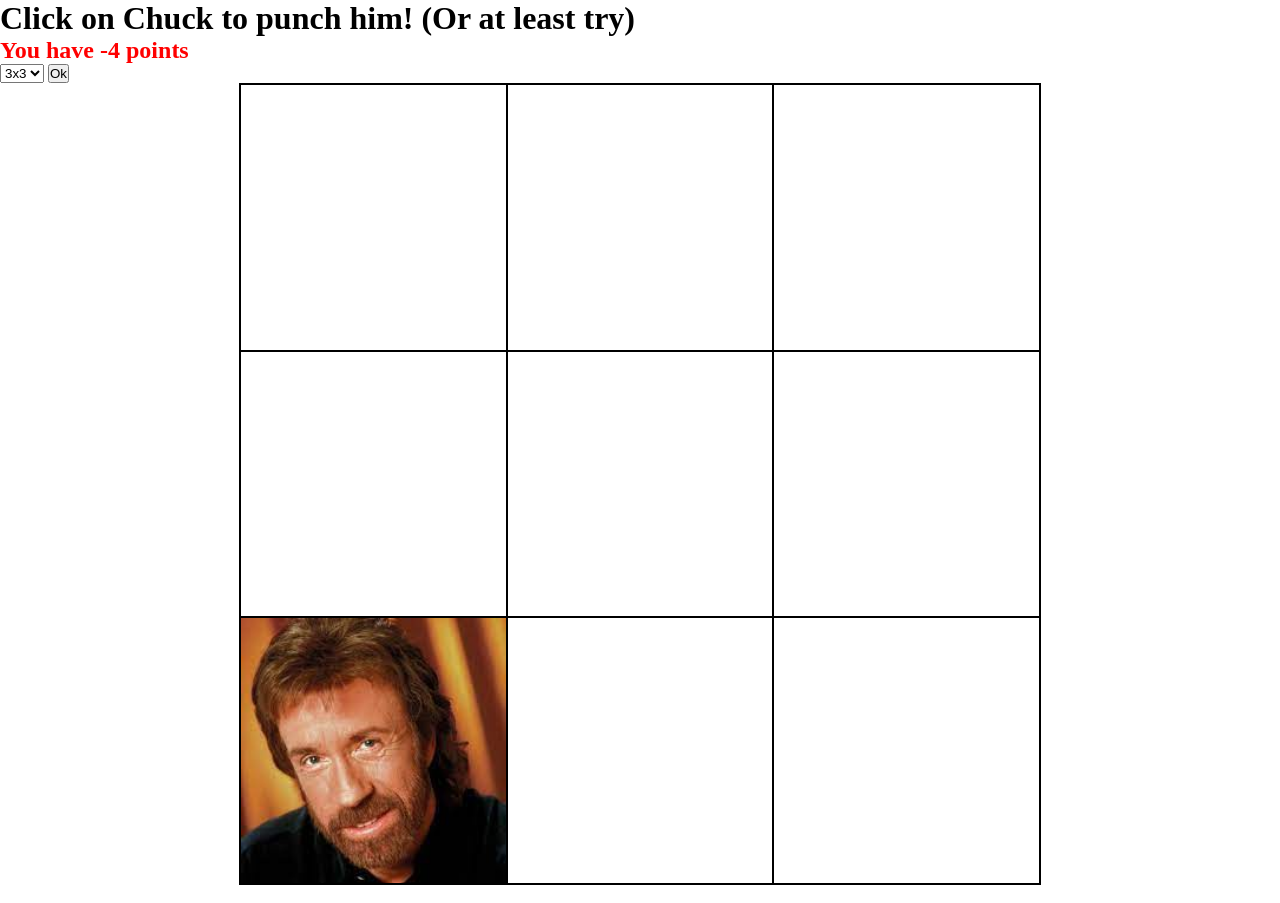
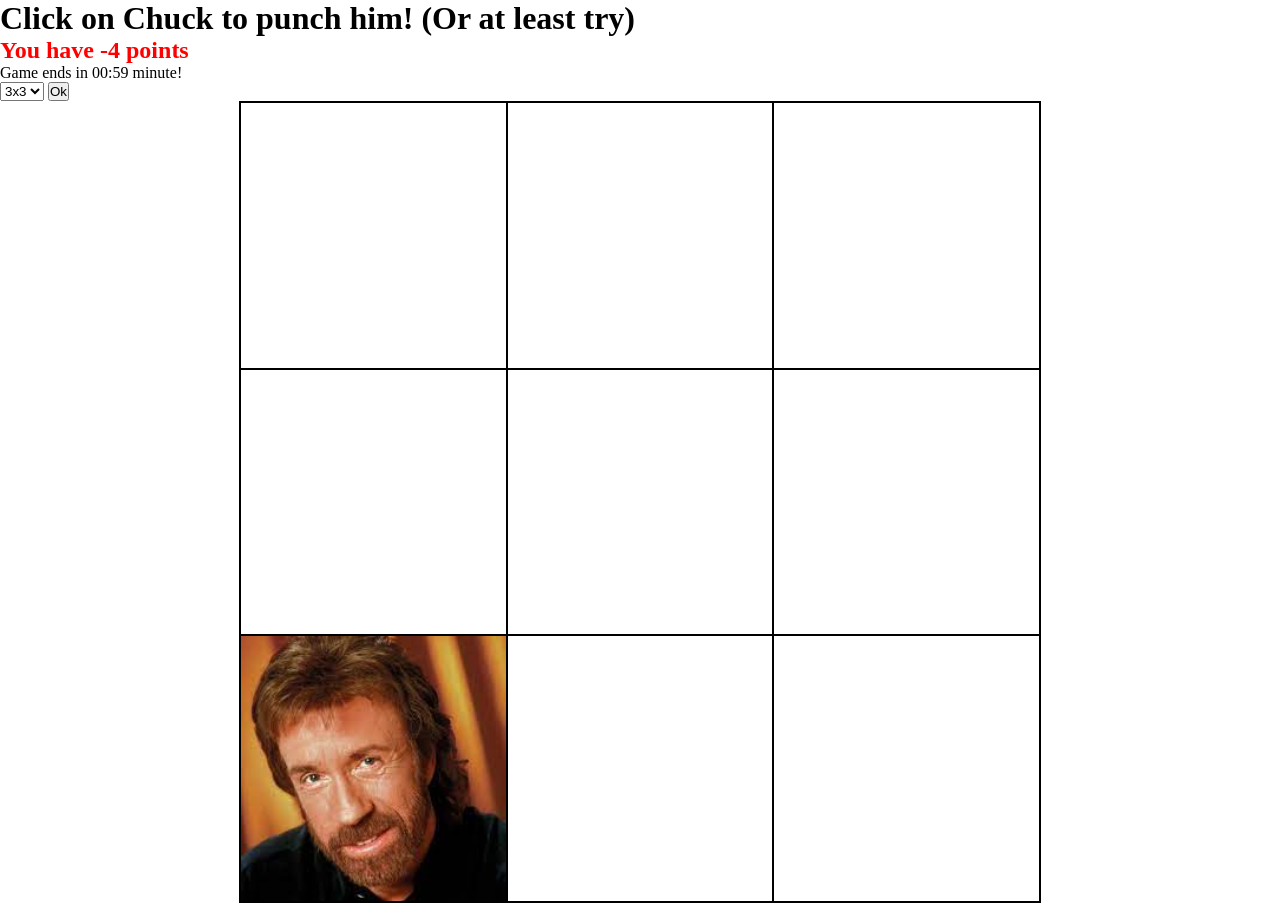
Before and after one commit to VVincent87/ShotdaChuck, a plain HTML site: page index.html in a window 1280 px wide. Both pictures are taken after a click on the button "Ok". Drawn offline with Linux system fonts and the light colour scheme.

Commit message:
add general timer

```diff
--- a/index.html
+++ b/index.html
@@ -10,6 +10,7 @@
 <body>
     <h1>Click on Chuck to punch him! (Or at least try)</h1>
     <h2 id="display_score"></h2>
+    <div>Game ends in <span id="time">01:00</span> minute!</div>
     <div>
         <select id="boardSize">
             <option value="9">3x3</option>
--- a/script.js
+++ b/script.js
@@ -18,6 +18,7 @@ document.querySelector('#boardGen').addEventListener('click', () => {
         cell.style.height = 100/(Math.sqrt(boardSize)) + '%';
     });
     nextTurn();
+    generalTimer();
 })
 
 function nextTurn (){
@@ -48,3 +49,26 @@ gameboard.addEventListener('click',(el) => {
     }
     popChuck();
 })
+
+function startTimer(duration, display) {
+    var timer = duration, minutes, seconds;
+    setInterval(function () {
+        minutes = parseInt(timer / 60, 10);
+        seconds = parseInt(timer % 60, 10);
+
+        minutes = minutes < 10 ? "0" + minutes : minutes;
+        seconds = seconds < 10 ? "0" + seconds : seconds;
+
+        display.textContent = minutes + ":" + seconds;
+
+        if (--timer < 0) {
+            timer = duration;
+        }
+    }, 1000);
+}
+
+function generalTimer () {
+    var oneMinute = 60 * 1,
+        display = document.querySelector('#time');
+    startTimer(oneMinute, display);
+};
```
